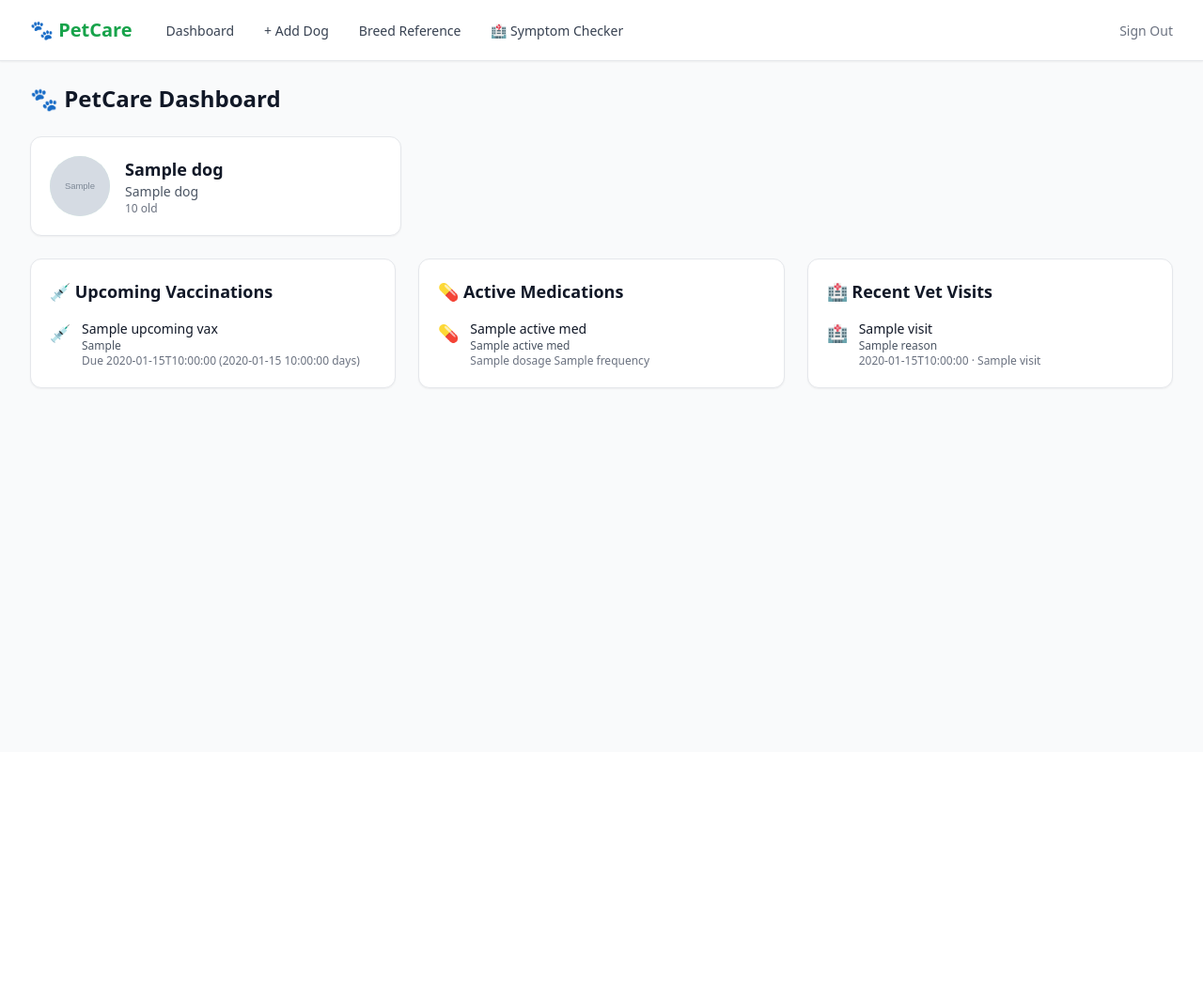
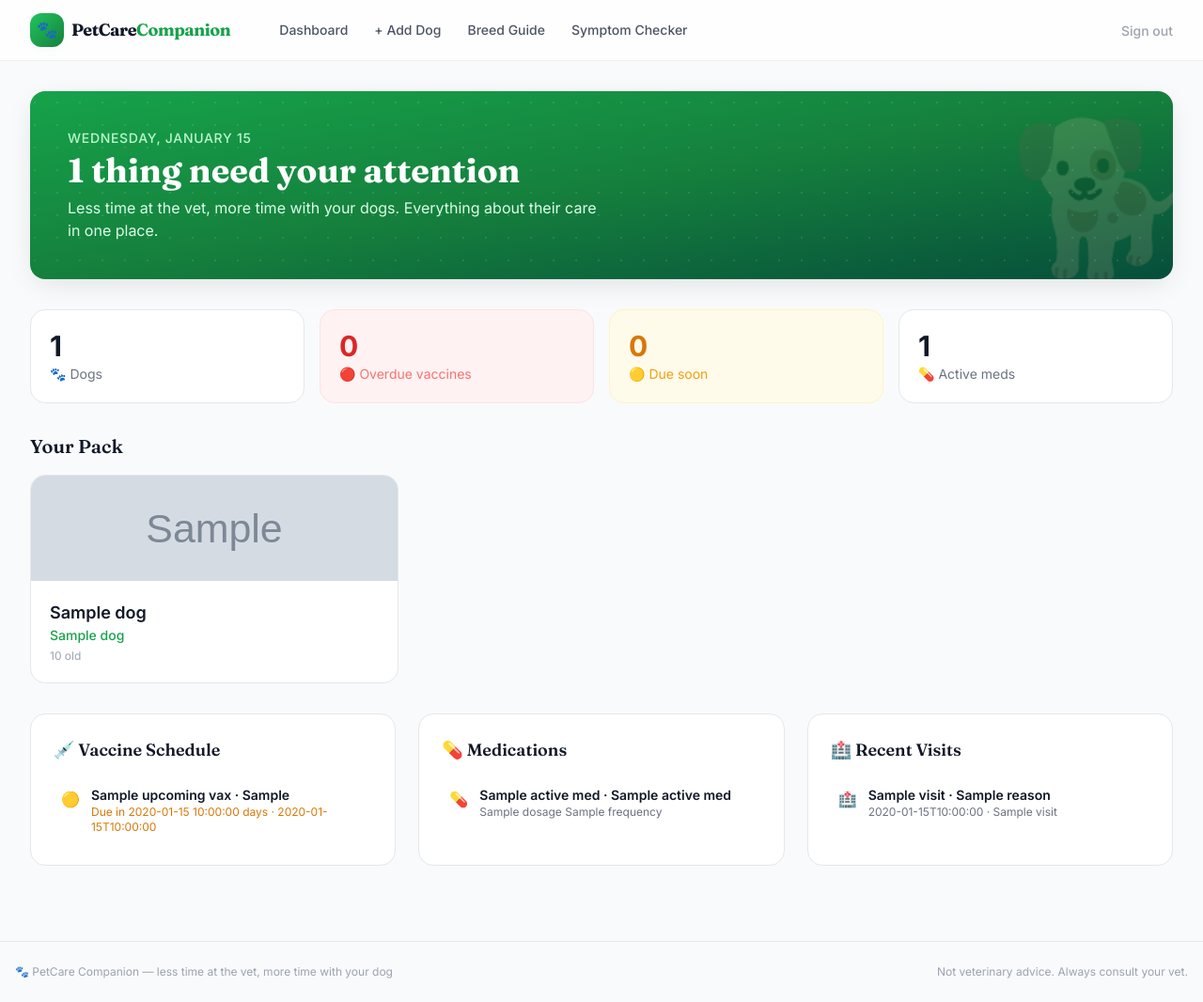
Before and after one commit to BUTTERGANG/petcare-companion, a Python web app: template templates/index.html in a window 1280 px wide. Shown: the whole page at 94% size. Before the commit the page ends 414 px from the top, so only its background shows below. Run offline with Jinja, Linux system fonts and the light colour scheme; the template is opened without the code that fills it: most values are stand-ins (such as "Sample title", 1, 10 or a date in 2020); grey boxes marked "Sample" are stand-in pictures; some libraries are stand-ins or nearby versions.

Commit message:
Premium UI overhaul + expansion vision in plan
- New design system: Inter body + Fraunces display font, gradient hero, soft shadows, card hover lift
- Dashboard: contextual hero (attention count vs healthy state), stat tiles, pack cards with photo headers
- Sticky blurred nav, branded footer, refined empty states
- PLAN.md: 3-track expansion vision (owner app / multi-species / vet KBs)

```diff
--- a/templates/base.html
+++ b/templates/base.html
@@ -4,88 +4,97 @@
     <meta charset="UTF-8">
     <meta name="viewport" content="width=device-width, initial-scale=1.0">
     <title>{% block title %}PetCare Companion{% endblock %}</title>
+    <link rel="preconnect" href="https://fonts.googleapis.com">
+    <link rel="preconnect" href="https://fonts.gstatic.com" crossorigin>
+    <link href="https://fonts.googleapis.com/css2?family=Inter:wght@400;500;600;700;800&family=Fraunces:opsz,wght@9..144,600;9..144,700&display=swap" rel="stylesheet">
     <script src="https://cdn.tailwindcss.com"></script>
     <script>
         tailwind.config = {
             darkMode: 'class',
             theme: {
                 extend: {
+                    fontFamily: {
+                        sans: ['Inter', 'system-ui', 'sans-serif'],
+                        display: ['Fraunces', 'Georgia', 'serif'],
+                    },
                     colors: {
                         paw: {
-                            50: '#f0fdf4',
-                            100: '#dcfce7',
-                            200: '#bbf7d0',
-                            300: '#86efac',
-                            400: '#4ade80',
-                            500: '#22c55e',
-                            600: '#16a34a',
-                            700: '#15803d',
-                            800: '#166534',
-                            900: '#14532d',
-                        }
-                    }
+                            50: '#f0fdf4', 100: '#dcfce7', 200: '#bbf7d0',
+                            300: '#86efac', 400: '#4ade80', 500: '#22c55e',
+                            600: '#16a34a', 700: '#15803d', 800: '#166534', 900: '#14532d',
+                        },
+                    },
+                    boxShadow: {
+                        soft: '0 2px 16px -4px rgba(22, 163, 74, 0.08)',
+                        lift: '0 8px 30px -6px rgba(0, 0, 0, 0.12)',
+                    },
                 }
             }
         }
     </script>
     <style>
-        .timeline-dot { width: 12px; height: 12px; border-radius: 50%; position: absolute; left: -6px; top: 4px; }
-        .timeline-line { position: absolute; left: 0; top: 20px; bottom: -20px; width: 2px; }
-        .badge { @apply inline-flex items-center px-2.5 py-0.5 rounded-full text-xs font-medium; }
+        body { font-family: 'Inter', system-ui, sans-serif; }
+        .font-display { font-family: 'Fraunces', Georgia, serif; }
+        .card { transition: transform .15s ease, box-shadow .15s ease; }
+        .card:hover { transform: translateY(-2px); box-shadow: 0 8px 30px -6px rgba(0,0,0,.12); }
+        ::selection { background: #bbf7d0; }
+        @media print {
+            .no-print { display: none !important; }
+            body { background: white !important; }
+            main { max-width: 100% !important; padding: 0 !important; }
+        }
     </style>
     {% block extra_head %}{% endblock %}
 </head>
-<body class="h-full bg-gray-50 dark:bg-gray-900">
-    <nav class="bg-white dark:bg-gray-800 border-b border-gray-200 dark:border-gray-700 shadow-sm">
+<body class="h-full bg-gray-50 dark:bg-gray-950 antialiased">
+    <nav class="bg-white/80 dark:bg-gray-900/80 backdrop-blur-lg border-b border-gray-200/70 dark:border-gray-800 sticky top-0 z-40">
         <div class="max-w-7xl mx-auto px-4 sm:px-6 lg:px-8">
             <div class="flex justify-between h-16">
-                <div class="flex">
-                    <div class="flex-shrink-0 flex items-center">
-                        <a href="/" class="text-xl font-bold text-paw-600 dark:text-paw-400">
-                            🐾 PetCare
+                <div class="flex items-center justify-between w-full">
+                    <div class="flex items-center space-x-10">
+                        <a href="/" class="flex items-center space-x-2 group">
+                            <span class="w-9 h-9 rounded-xl bg-gradient-to-br from-paw-500 to-paw-700 flex items-center justify-center text-white text-lg shadow-soft group-hover:scale-105 transition">🐾</span>
+                            <span class="font-display font-bold text-lg text-gray-900 dark:text-white tracking-tight">PetCare<span class="text-paw-600">Companion</span></span>
                         </a>
+                        <div class="hidden sm:flex sm:space-x-1">
+                            {% set nav = [
+                                ('/', 'Dashboard'),
+                                ('/dogs/add', '+ Add Dog'),
+                                ('/breeds', 'Breed Guide'),
+                                ('/symptom-checker', 'Symptom Checker'),
+                            ] %}
+                            {% for path, label in nav %}
+                            <a href="{{ path }}" class="px-3 py-2 rounded-lg text-sm font-medium text-gray-600 dark:text-gray-400 hover:text-paw-700 hover:bg-paw-50 dark:hover:bg-gray-800 transition">{{ label }}</a>
+                            {% endfor %}
+                        </div>
                     </div>
-                    <div class="hidden sm:ml-8 sm:flex sm:space-x-6">
-                        <a href="/" class="inline-flex items-center px-1 pt-1 text-sm font-medium text-gray-700 dark:text-gray-300 border-b-2 border-transparent hover:border-paw-500 hover:text-paw-600 dark:hover:text-paw-400">
-                            Dashboard
-                        </a>
-                        <a href="/dogs/add" class="inline-flex items-center px-1 pt-1 text-sm font-medium text-gray-700 dark:text-gray-300 border-b-2 border-transparent hover:border-paw-500 hover:text-paw-600 dark:hover:text-paw-400">
-                            + Add Dog
-                        </a>
-                        <a href="/breeds" class="inline-flex items-center px-1 pt-1 text-sm font-medium text-gray-700 dark:text-gray-300 border-b-2 border-transparent hover:border-paw-500 hover:text-paw-600 dark:hover:text-paw-400">
-                            Breed Reference
-                        </a>
-                        <a href="/symptom-checker" class="inline-flex items-center px-1 pt-1 text-sm font-medium text-gray-700 dark:text-gray-300 border-b-2 border-transparent hover:border-paw-500 hover:text-paw-600 dark:hover:text-paw-400">
-                            🏥 Symptom Checker
-                        </a>
-                    </div>
-                </div>
-                <div class="flex items-center">
-                    <form method="post" action="/logout" class="inline">
-                        <button type="submit" class="text-sm font-medium text-gray-500 dark:text-gray-400 hover:text-red-600 dark:hover:text-red-400 transition">
-                            Sign Out
-                        </button>
+                    <form method="post" action="/logout" class="hidden sm:block">
+                        <button type="submit" class="text-sm font-medium text-gray-400 hover:text-red-600 transition">Sign out</button>
                     </form>
                 </div>
             </div>
         </div>
         <!-- Mobile nav -->
-        <div class="sm:hidden border-t border-gray-200 dark:border-gray-700">
-            <div class="flex space-x-2 px-4 py-2">
-                <a href="/" class="text-sm text-gray-600 dark:text-gray-400 hover:text-paw-600">Dashboard</a>
-                <a href="/dogs/add" class="text-sm text-gray-600 dark:text-gray-400 hover:text-paw-600">+ Add Dog</a>
-                <a href="/breeds" class="text-sm text-gray-600 dark:text-gray-400 hover:text-paw-600">Breeds</a>
-                <a href="/symptom-checker" class="text-sm text-gray-600 dark:text-gray-400 hover:text-paw-600">Symptom Checker</a>
-            </div>
+        <div class="sm:hidden border-t border-gray-100 dark:border-gray-800 px-4 py-2 flex gap-1 overflow-x-auto">
+            <a href="/" class="whitespace-nowrap px-3 py-1.5 rounded-lg text-xs font-medium text-gray-600 dark:text-gray-400">Dashboard</a>
+            <a href="/dogs/add" class="whitespace-nowrap px-3 py-1.5 rounded-lg text-xs font-medium text-gray-600 dark:text-gray-400">+ Add Dog</a>
+            <a href="/breeds" class="whitespace-nowrap px-3 py-1.5 rounded-lg text-xs font-medium text-gray-600 dark:text-gray-400">Breeds</a>
+            <a href="/symptom-checker" class="whitespace-nowrap px-3 py-1.5 rounded-lg text-xs font-medium text-gray-600 dark:text-gray-400">Symptoms</a>
         </div>
     </nav>
 
-    <main class="max-w-7xl mx-auto py-6 px-4 sm:px-6 lg:px-8">
+    <main class="max-w-7xl mx-auto py-8 px-4 sm:px-6 lg:px-8">
         {% block content %}{% endblock %}
     </main>
 
+    <footer class="border-t border-gray-200 dark:border-gray-800 mt-12">
+        <div class="max-w-7xl mx-auto py-6 px-4 flex flex-col sm:flex-row justify-between items-center gap-2 text-xs text-gray-400">
+            <p>🐾 PetCare Companion — less time at the vet, more time with your dog</p>
+            <p>Not veterinary advice. Always consult your vet.</p>
+        </div>
+    </footer>
+
     <script>
-        // Simple dark mode toggle
         if (window.matchMedia('(prefers-color-scheme: dark)').matches) {
             document.documentElement.classList.add('dark');
         }
--- a/templates/index.html
+++ b/templates/index.html
@@ -1,120 +1,143 @@
 {% extends "base.html" %}
 {% block title %}Dashboard — PetCare Companion{% endblock %}
 {% block content %}
-<div class="space-y-6">
-    <h1 class="text-2xl font-bold text-gray-900 dark:text-white">🐾 PetCare Dashboard</h1>
+<div class="space-y-8">
+
+    <!-- Hero -->
+    <div class="relative overflow-hidden rounded-2xl bg-gradient-to-br from-paw-600 via-paw-700 to-emerald-900 p-8 sm:p-10 text-white shadow-lift">
+        <div class="absolute inset-0 opacity-10" style="background-image: radial-gradient(circle at 20% 50%, white 1px, transparent 1px); background-size: 24px 24px;"></div>
+        <div class="relative">
+            <p class="text-paw-200 text-sm font-medium uppercase tracking-wider">{{ today.strftime('%A, %B %d') }}</p>
+            <h1 class="font-display text-3xl sm:text-4xl font-bold mt-1">
+                {% if upcoming_vax %}{{ upcoming_vax|length }} thing{{ 's' if upcoming_vax|length > 1 }} need your attention{% else %}Everyone's healthy today 🎉{% endif %}
+            </h1>
+            <p class="mt-2 text-paw-100 max-w-xl">Less time at the vet, more time with your dogs. Everything about their care in one place.</p>
+        </div>
+        <div class="absolute -right-6 -bottom-8 text-[10rem] opacity-15 select-none pointer-events-none">🐕</div>
+    </div>
 
     {% if not dogs %}
-    <div class="bg-white dark:bg-gray-800 rounded-xl shadow-sm border border-gray-200 dark:border-gray-700 p-12 text-center">
-        <div class="text-6xl mb-4">🐕</div>
-        <h2 class="text-xl font-semibold text-gray-900 dark:text-white mb-2">Welcome to PetCare Companion!</h2>
-        <p class="text-gray-600 dark:text-gray-400 mb-6">Add your first dog to get started tracking medical records, vaccinations, and more.</p>
-        <a href="/dogs/add" class="inline-flex items-center px-6 py-3 bg-paw-600 text-white font-medium rounded-lg hover:bg-paw-700 transition">
+    <!-- Empty state -->
+    <div class="bg-white dark:bg-gray-900 rounded-2xl border border-gray-200 dark:border-gray-800 p-16 text-center">
+        <div class="text-7xl mb-4">🐶</div>
+        <h2 class="font-display text-2xl font-bold text-gray-900 dark:text-white mb-2">Welcome! Add your first dog</h2>
+        <p class="text-gray-500 dark:text-gray-400 mb-8 max-w-md mx-auto">Track medical records, vaccinations, nutrition and grooming — all linked to breed-specific health guidance for {{ 123 }} breeds.</p>
+        <a href="/dogs/add" class="inline-flex items-center gap-2 px-8 py-4 bg-paw-600 text-white font-semibold rounded-xl hover:bg-paw-700 transition shadow-soft">
             + Add Your First Dog
         </a>
     </div>
     {% else %}
 
-    <!-- Dog Cards -->
-    <div class="grid grid-cols-1 sm:grid-cols-2 lg:grid-cols-3 gap-4">
+    <!-- Stat tiles -->
+    <div class="grid grid-cols-2 lg:grid-cols-4 gap-4">
+        <div class="card bg-white dark:bg-gray-900 rounded-2xl border border-gray-200 dark:border-gray-800 p-5">
+            <p class="text-3xl font-bold text-gray-900 dark:text-white">{{ dogs|length }}</p>
+            <p class="text-sm text-gray-500 mt-0.5">🐾 Dogs</p>
+        </div>
+        <div class="card bg-red-50 dark:bg-red-950/40 rounded-2xl border border-red-100 dark:border-red-900 p-5">
+            <p class="text-3xl font-bold text-red-600">{{ upcoming_vax|selectattr('days_until', 'lt', 0)|list|length }}</p>
+            <p class="text-sm text-red-400 mt-0.5">🔴 Overdue vaccines</p>
+        </div>
+        <div class="card bg-amber-50 dark:bg-amber-950/40 rounded-2xl border border-amber-100 dark:border-amber-900 p-5">
+            <p class="text-3xl font-bold text-amber-600">{{ upcoming_vax|selectattr('days_until', 'ge', 0)|list|length }}</p>
+            <p class="text-sm text-amber-500 mt-0.5">🟡 Due soon</p>
+        </div>
+        <div class="card bg-white dark:bg-gray-900 rounded-2xl border border-gray-200 dark:border-gray-800 p-5">
+            <p class="text-3xl font-bold text-gray-900 dark:text-white">{{ active_meds|length }}</p>
+            <p class="text-sm text-gray-500 mt-0.5">💊 Active meds</p>
+        </div>
+    </div>
+
+    <!-- Dog cards -->
+    <section>
+        <h2 class="font-display text-xl font-semibold text-gray-900 dark:text-white mb-4">Your Pack</h2>
+        <div class="grid grid-cols-1 sm:grid-cols-2 lg:grid-cols-3 gap-5">
             {% for d in dogs %}
-        <a href="/dogs/{{ d.id }}" class="block bg-white dark:bg-gray-800 rounded-xl shadow-sm border border-gray-200 dark:border-gray-700 hover:shadow-md hover:border-paw-400 dark:hover:border-paw-600 transition overflow-hidden">
-            <div class="p-5">
-                <div class="flex items-center space-x-4">
-                    <div class="w-16 h-16 rounded-full bg-paw-100 dark:bg-paw-900 flex items-center justify-center overflow-hidden flex-shrink-0 text-2xl">
+            <a href="/dogs/{{ d.id }}" class="card group bg-white dark:bg-gray-900 rounded-2xl border border-gray-200 dark:border-gray-800 overflow-hidden">
+                <div class="h-28 bg-gradient-to-br from-paw-100 to-paw-200 dark:from-paw-900/60 dark:to-gray-800 flex items-center justify-center relative">
                     {% if d.photo_path %}
                     <img src="{{ d.photo_path }}" alt="{{ d.name }}" class="w-full h-full object-cover">
                     {% else %}
-                        🐕
+                    <span class="text-5xl group-hover:scale-110 transition">🐕</span>
                     {% endif %}
                 </div>
-                    <div class="min-w-0">
-                        <h3 class="text-lg font-semibold text-gray-900 dark:text-white truncate">{{ d.name }}</h3>
-                        {% if d.breed_name %}
-                        <p class="text-sm text-gray-600 dark:text-gray-400">{{ d.breed_name }}</p>
-                        {% endif %}
-                        {% if d.age_str %}
-                        <p class="text-xs text-gray-500 dark:text-gray-500">{{ d.age_str }} old</p>
-                        {% endif %}
-                    </div>
-                </div>
+                <div class="p-5">
+                    <h3 class="font-semibold text-lg text-gray-900 dark:text-white">{{ d.name }}</h3>
+                    <p class="text-sm text-paw-600 dark:text-paw-400 font-medium">{{ d.breed_name or 'Mixed / unknown' }}</p>
+                    {% if d.age_str %}<p class="text-xs text-gray-400 mt-1">{{ d.age_str }} old</p>{% endif %}
                 </div>
             </a>
             {% endfor %}
         </div>
+    </section>
 
-    <!-- Reminders & Recent Activity -->
+    <!-- Attention needed -->
     <div class="grid grid-cols-1 lg:grid-cols-3 gap-6">
-        <!-- Upcoming Vaccinations -->
-        <div class="lg:col-span-1 bg-white dark:bg-gray-800 rounded-xl shadow-sm border border-gray-200 dark:border-gray-700 p-5">
-            <h2 class="text-lg font-semibold text-gray-900 dark:text-white mb-4">💉 Upcoming Vaccinations</h2>
+        <div class="bg-white dark:bg-gray-900 rounded-2xl border border-gray-200 dark:border-gray-800 p-6">
+            <h2 class="font-display text-lg font-semibold text-gray-900 dark:text-white mb-4">💉 Vaccine Schedule</h2>
             {% if upcoming_vax %}
             <div class="space-y-3">
                 {% for v in upcoming_vax %}
-                <div class="flex items-start space-x-3">
-                    <span class="text-lg">💉</span>
+                <a href="/dogs/{{ v.dog_id }}" class="flex items-start gap-3 rounded-xl hover:bg-gray-50 dark:hover:bg-gray-800 p-2 transition">
+                    <span class="mt-0.5">{{ '🔴' if v.days_until < 0 else '🟡' }}</span>
                     <div>
-                        <p class="text-sm font-medium text-gray-900 dark:text-white">
-                            <a href="/dogs/{{ v.dog_id }}" class="hover:text-paw-600">{{ v.dog_name }}</a>
-                        </p>
-                        <p class="text-xs text-gray-600 dark:text-gray-400">{{ v.vaccine_type }}</p>
-                        <p class="text-xs {% if v.days_until <= 7 %}text-red-600 font-medium{% else %}text-gray-500{% endif %}">
-                            Due {{ v.date_due.isoformat() }} ({{ v.days_until }} days)
+                        <p class="text-sm font-semibold text-gray-900 dark:text-white">{{ v.dog_name }} · {{ v.vaccine_type }}</p>
+                        <p class="text-xs {% if v.days_until < 0 %}text-red-600 font-semibold{% else %}text-amber-600{% endif %}">
+                            {% if v.days_until < 0 %}{{ -(v.days_until) }} days OVERDUE{% else %}Due in {{ v.days_until }} days{% endif %} · {{ v.date_due.isoformat() }}
                         </p>
                     </div>
-                </div>
+                </a>
                 {% endfor %}
             </div>
             {% else %}
-            <p class="text-sm text-gray-500 dark:text-gray-400">No upcoming vaccinations due.</p>
+            <div class="text-center py-8">
+                <p class="text-4xl mb-2">✅</p>
+                <p class="text-sm text-gray-500">All vaccinations current. Nice work!</p>
+            </div>
             {% endif %}
         </div>
 
-        <!-- Active Medications -->
-        <div class="lg:col-span-1 bg-white dark:bg-gray-800 rounded-xl shadow-sm border border-gray-200 dark:border-gray-700 p-5">
-            <h2 class="text-lg font-semibold text-gray-900 dark:text-white mb-4">💊 Active Medications</h2>
+        <div class="bg-white dark:bg-gray-900 rounded-2xl border border-gray-200 dark:border-gray-800 p-6">
+            <h2 class="font-display text-lg font-semibold text-gray-900 dark:text-white mb-4">💊 Medications</h2>
             {% if active_meds %}
             <div class="space-y-3">
                 {% for m in active_meds %}
-                <div class="flex items-start space-x-3">
-                    <span class="text-lg">💊</span>
+                <a href="/dogs/{{ m.dog_id }}" class="flex items-start gap-3 rounded-xl hover:bg-gray-50 dark:hover:bg-gray-800 p-2 transition">
+                    <span class="mt-0.5">💊</span>
                     <div>
-                        <p class="text-sm font-medium text-gray-900 dark:text-white">
-                            <a href="/dogs/{{ m.dog_id }}" class="hover:text-paw-600">{{ m.dog_name }}</a>
-                        </p>
-                        <p class="text-xs text-gray-600 dark:text-gray-400">{{ m.name }}</p>
-                        {% if m.dosage or m.frequency %}
+                        <p class="text-sm font-semibold text-gray-900 dark:text-white">{{ m.dog_name }} · {{ m.name }}</p>
                         <p class="text-xs text-gray-500">{{ m.dosage or '' }} {{ m.frequency or '' }}</p>
-                        {% endif %}
                     </div>
-                </div>
+                </a>
                 {% endfor %}
             </div>
             {% else %}
-            <p class="text-sm text-gray-500 dark:text-gray-400">No active medications.</p>
+            <div class="text-center py-8">
+                <p class="text-4xl mb-2">💊</p>
+                <p class="text-sm text-gray-500">No active medications.</p>
+            </div>
             {% endif %}
         </div>
 
-        <!-- Recent Vet Visits -->
-        <div class="lg:col-span-1 bg-white dark:bg-gray-800 rounded-xl shadow-sm border border-gray-200 dark:border-gray-700 p-5">
-            <h2 class="text-lg font-semibold text-gray-900 dark:text-white mb-4">🏥 Recent Vet Visits</h2>
+        <div class="bg-white dark:bg-gray-900 rounded-2xl border border-gray-200 dark:border-gray-800 p-6">
+            <h2 class="font-display text-lg font-semibold text-gray-900 dark:text-white mb-4">🏥 Recent Visits</h2>
             {% if recent_visits %}
             <div class="space-y-3">
                 {% for v in recent_visits %}
-                <div class="flex items-start space-x-3">
-                    <span class="text-lg">🏥</span>
+                <a href="/dogs/{{ v.dog_id }}" class="flex items-start gap-3 rounded-xl hover:bg-gray-50 dark:hover:bg-gray-800 p-2 transition">
+                    <span class="mt-0.5">🏥</span>
                     <div>
-                        <p class="text-sm font-medium text-gray-900 dark:text-white">
-                            <a href="/dogs/{{ v.dog_id }}" class="hover:text-paw-600">{{ v.dog_name }}</a>
-                        </p>
-                        <p class="text-xs text-gray-600 dark:text-gray-400">{{ v.reason }}</p>
+                        <p class="text-sm font-semibold text-gray-900 dark:text-white">{{ v.dog_name }} · {{ v.reason }}</p>
                         <p class="text-xs text-gray-500">{{ v.date.isoformat() }}{% if v.vet_name %} · {{ v.vet_name }}{% endif %}</p>
                     </div>
-                </div>
+                </a>
                 {% endfor %}
             </div>
             {% else %}
-            <p class="text-sm text-gray-500 dark:text-gray-400">No vet visits recorded yet.</p>
+            <div class="text-center py-8">
+                <p class="text-4xl mb-2">🏥</p>
+                <p class="text-sm text-gray-500">No visits recorded yet.</p>
+            </div>
             {% endif %}
         </div>
     </div>
```
Also changed, not shown: PLAN.md (+20 -0 lines). Lines whose indentation alone changed are shown as unchanged.
